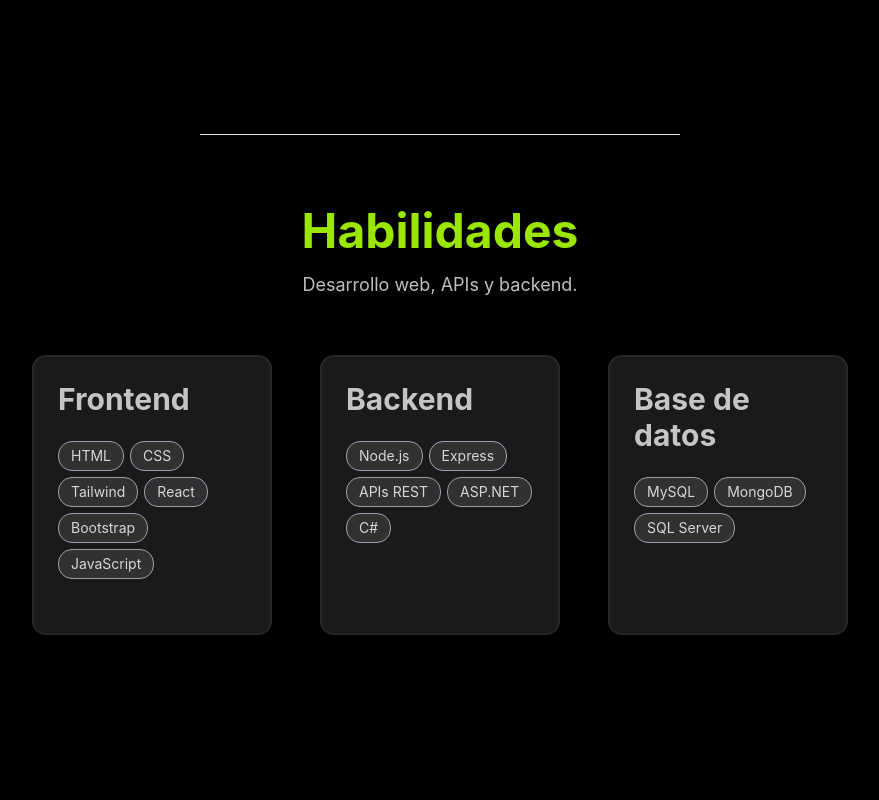
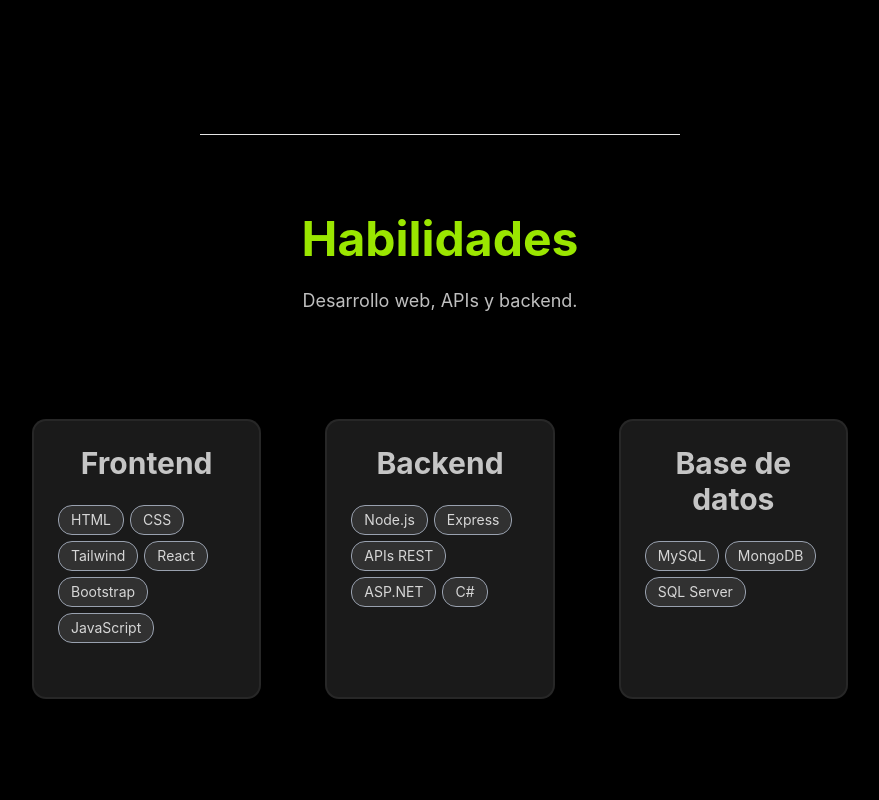
Before and after one commit to estiven-18/portafolio, a React (Vite) app: page / in a window 1280 px wide. Shown: the part 1520-2320 px from the top of the page, without its empty margins (200-1079 px from the left). Built offline with nearby package versions, Linux system fonts and the light colour scheme.

Commit message:
skills
Refactor layout and styling for Skills component.

```diff
--- a/src/Components/Layout/Skills.jsx
+++ b/src/Components/Layout/Skills.jsx
@@ -11,19 +11,22 @@ const Skills = () => {
   }, []);
 
   return (
-    <div className="m-18">
-      <h1 className="flex justify-center text-lime-400 text-5xl">
+    <div className="py-20 px-4 flex flex-col justify-center items-center text-center max-w-4xl mx-auto">
+      <h1 className="text-lime-400 text-5xl mb-6">
         <b>Habilidades</b>
       </h1>
-      <p className="mt-4 text-center text-lg text-white/75">
+      <p className="text-center text-lg text-white/75 max-w-2xl mb-12">
         Desarrollo web, APIs y backend.
       </p>
-      <div className="flex flex-col md:flex-row items-center justify-center">
+      <div className="grid grid-cols-1 md:grid-cols-3 gap-4 max-w-4xl w-full">
         {info.map((card) => (
-          <CardSkills key={card.title} title={card.title} skills={card.skills} />
+          <CardSkills
+            key={card.title}
+            title={card.title}
+            skills={card.skills}
+          />
         ))}
       </div>
-
     </div>
   );
 };
```
